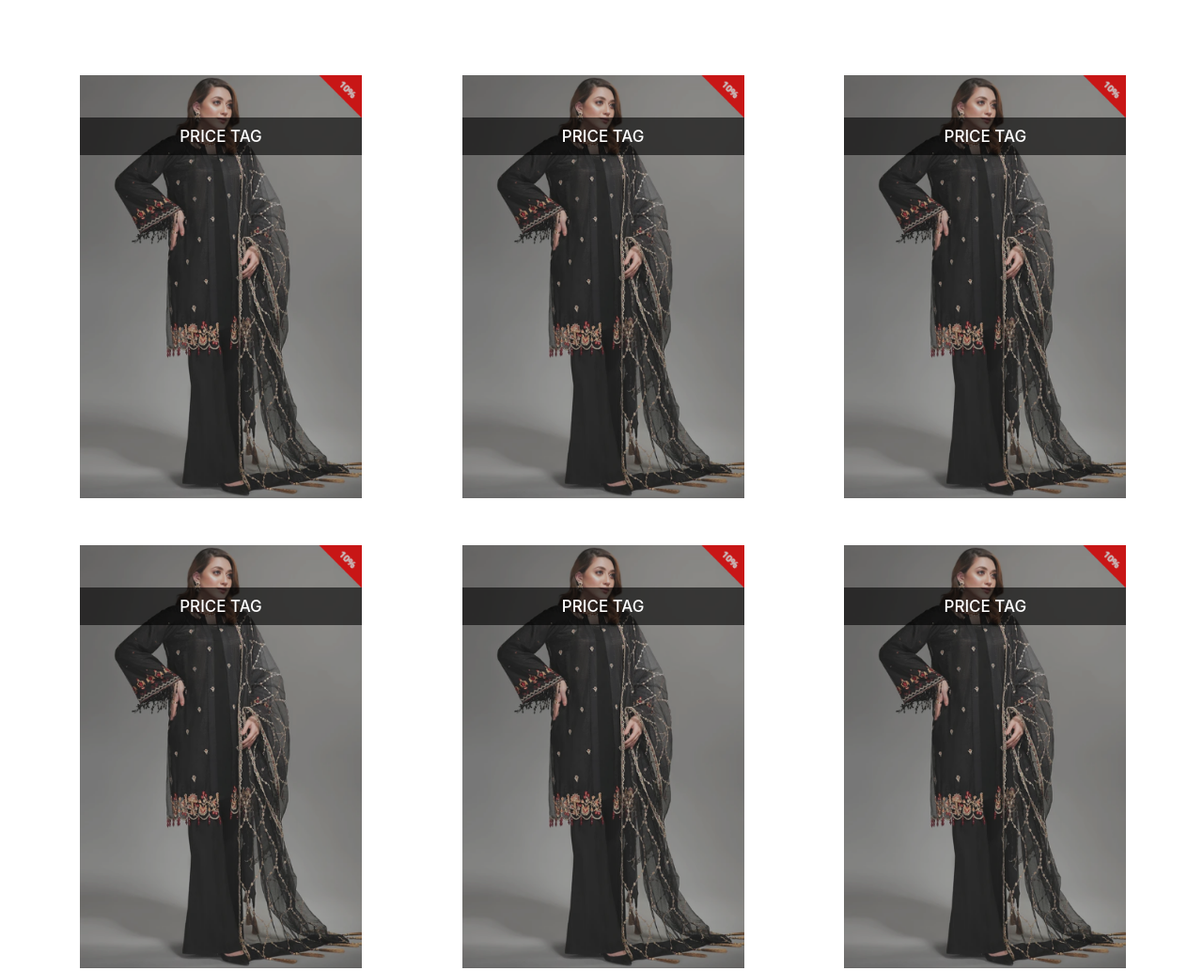
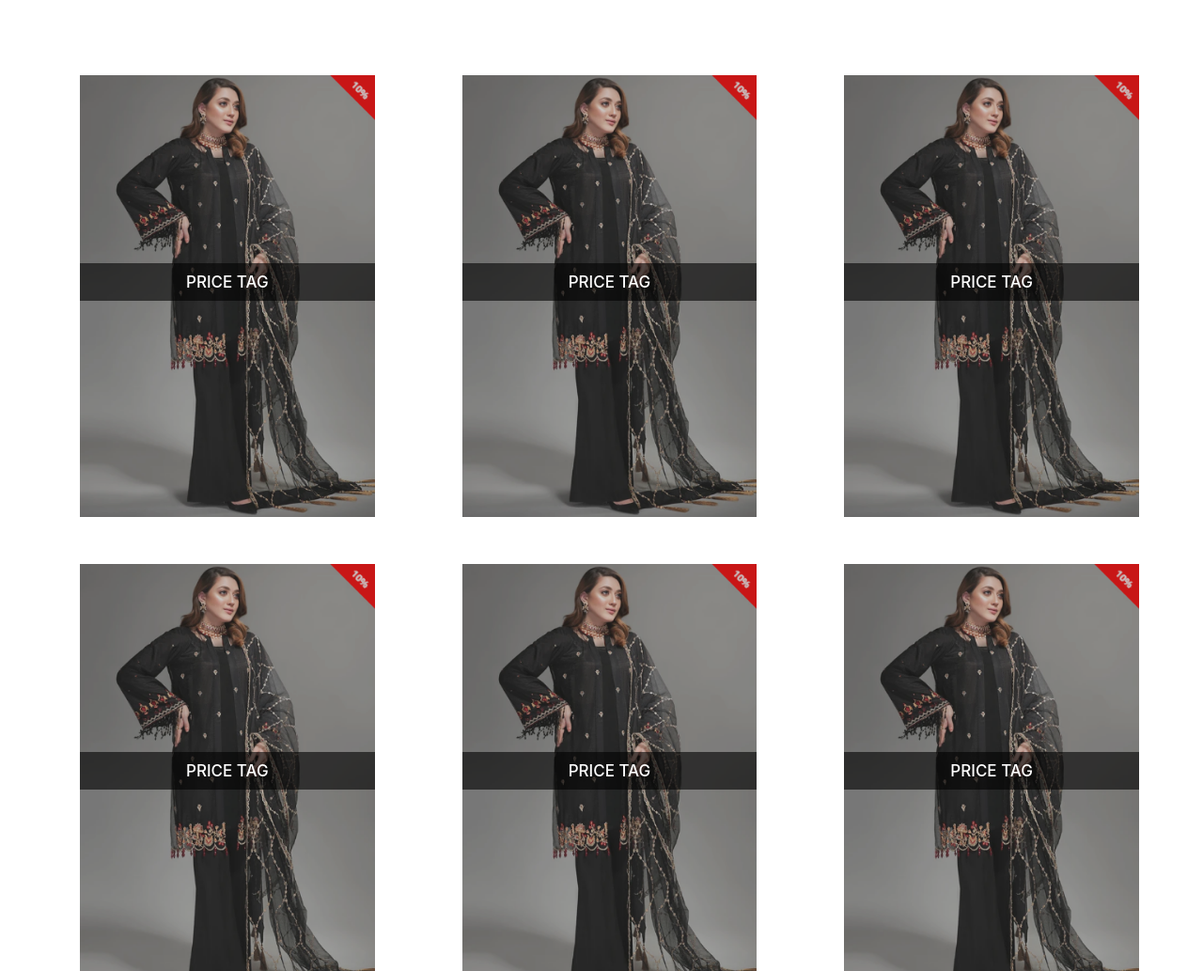
Before and after one commit to DigiKnight47/Site-1, a plain HTML site: page index.html in a window 1280 px wide. Shown: the part 448-1481 px from the top of the page at 94% size. Drawn offline with nearby package versions, Linux system fonts and the light colour scheme.

Commit message:
final styling of cloth menu pics

```diff
--- a/styles.css
+++ b/styles.css
@@ -58,9 +58,11 @@
 
 /* main menu(all available items display effects and properties) */
 
-.hovereffect img, .hovereffect, .hovereffect .overlay, .hovereffect a.info{
-  width: 300px;
-  height: 450px;
+.hovereffect img, .hovereffect .overlay, .hovereffect a.info{
+  max-width: 320px;
+  max-height: 470px;
+  width: 100%;
+  height:100%;
 }
 
 .hovereffect {
@@ -89,6 +91,7 @@
 .hovereffect img {
   display: block;
   position: relative;
+  height: auto;
 }
 
 .hovereffect h2 {
@@ -99,18 +102,18 @@
   font-size: 17px;
   padding: 10px;
   background: rgba(0, 0, 0, 0.6);
-  -webkit-transform: translateY(45px);
-  -ms-transform: translateY(45px);
-  transform: translateY(45px);
-  -webkit-transition: all 0.4s ease-in-out;
+  -webkit-transform: translateY(200px);
+  -ms-transform: translateY(200px);
+  transform: translateY(200px);
+  -webkit-transition: all 0.3s ease-in-out;
   transition: all 0.4s ease-in-out;
   opacity: 1;
 }
 
 .hovereffect:hover h2 {
-  -webkit-transform: translateY(5px);
-  -ms-transform: translateY(5px);
-  transform: translateY(5px);
+  -webkit-transform: translateY(50px);
+  -ms-transform: translateY(50px);
+  transform: translateY(50px);
   opacity: 0;
 }
 
```
